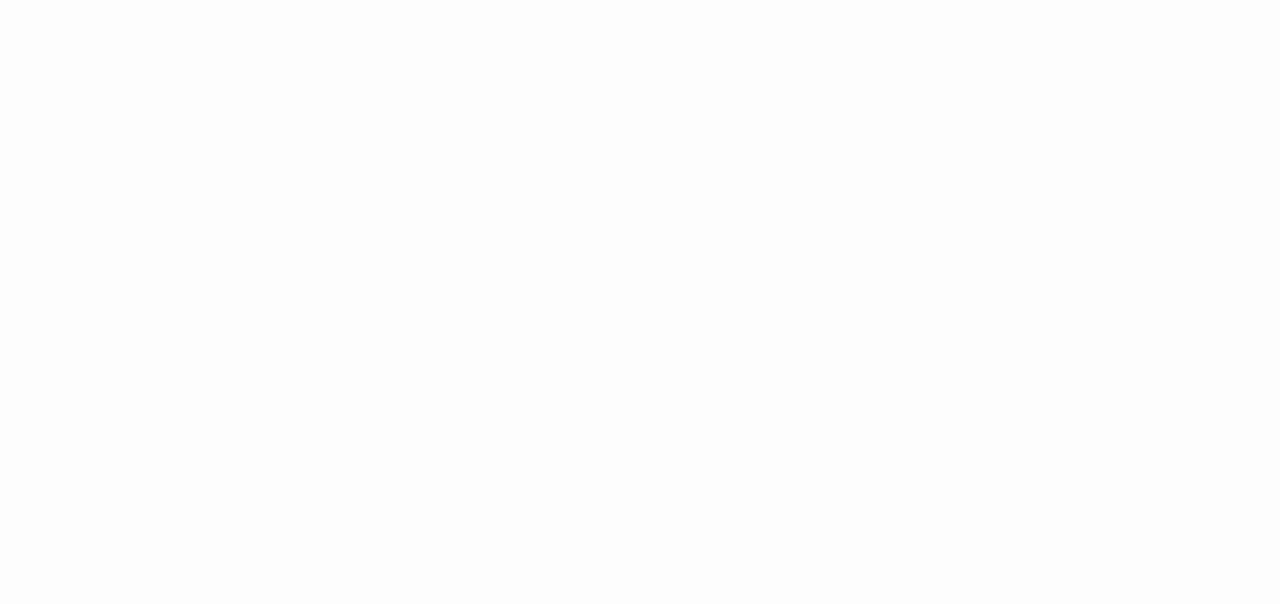
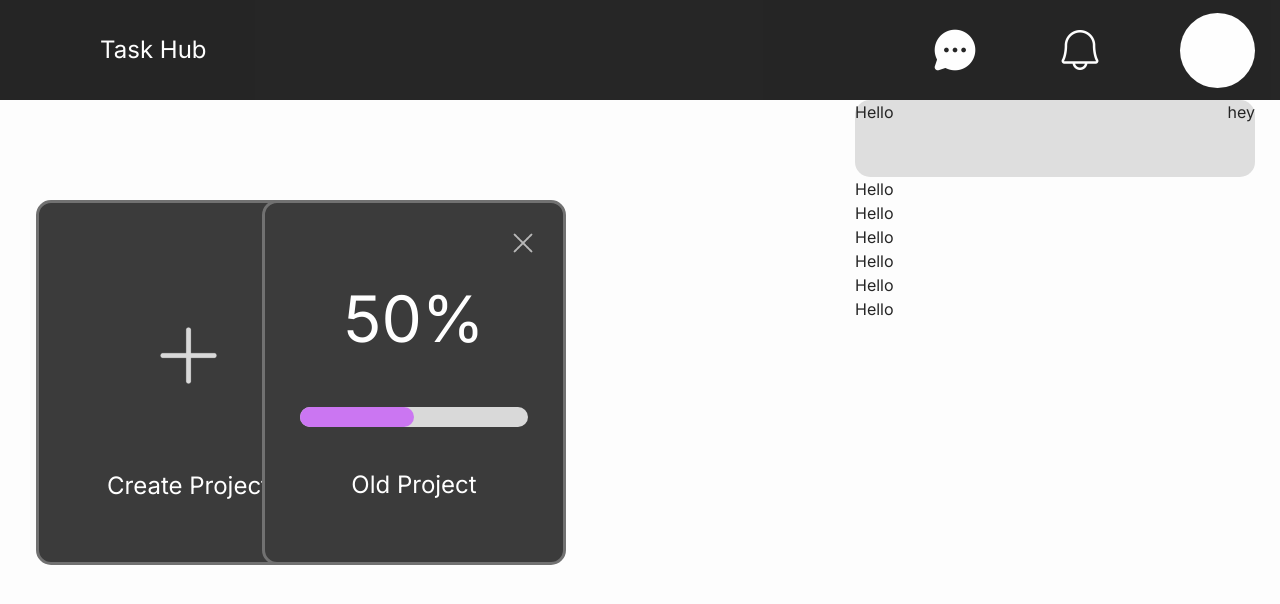
Before and after one commit to MarcosRodriguez03/task-hub-fullstack, a Next.js app: page /pages/HomePage in a window 1280 px wide. Shown: the top 604 px of the page. Built offline with nearby package versions, Linux system fonts and the light colour scheme.

Commit message:
eod push - home page layout and components

```diff
--- a/src/app/pages/HomePage/page.tsx
+++ b/src/app/pages/HomePage/page.tsx
@@ -1,3 +1,4 @@
+'use client';
 'use client';
 
 import React, { useEffect } from 'react'
@@ -13,8 +14,61 @@
         document.body.style.backgroundColor = '#FDFDFD';
     }, [])
 
+
+    useEffect(() => {
+        document.body.style.backgroundColor = '#FDFDFD';
+    }, [])
+
     return (
         <div>
+            <div className='h-[100px] bg-black px-[25px] opacity-85'>
+                <div className='flex justify-between h-full'>
+                    <div className='text-white my-auto text-[24px] ps-[75px]'>
+                        Task Hub
+                    </div>
+                    <div className='flex'>
+                        <div className='my-auto'>
+                            <Image className='cursor-pointer' height={50} width={50} src={messageIcon} alt='messaging icon' />
+                        </div>
+                        <div className='my-auto'>
+                            <Image height={50} width={50} className='mx-[75px] cursor-pointer' src={noNotifications} alt='not full notifications icon' />
+                        </div>
+                        <div className='my-auto rounded-[75px] bg-white h-[75px] w-[75px] cursor-pointer'></div>
+                    </div>
+
+                </div>
+
+                <div className='grid justify-end'>
+                    <div className='bg-[#D9D9D9] w-[400px] h-[77px] rounded-[15px]'>
+                        <div className='flex justify-between'>
+                            <p>Hello</p>
+                            <p>hey</p>
+                        </div>
+                    </div>
+                    <div>Hello</div>
+                    <div>Hello</div>
+                    <div>Hello</div>
+                    <div>Hello</div>
+                    <div>Hello</div>
+                    <div className='ms-18'>Hello</div>
+                </div>
+
+            </div>
+
+            <div className='grid grid-cols-5 px-[75px] mt-[100px]'>
+                <div className='grid justify-center'>
+                    <div className='h-[365px] w-[304px] bg-[#3B3B3B] rounded-[15px] border-[#717171] border-[3px] cursor-pointer text-center'>
+                        <div className='grid justify-center mt-[115px] mb-[75px]'>
+                            <Image height={75} width={75} src={plusIcon} alt='plus icon' />
+                        </div>
+                        <div className='text-white text-[24px]'>Create Project</div>
+                    </div>
+                </div>
+                <ProjectCardComponent percentText='50%' percent='50' projectName='Old Project' />
+            </div>
+
+
+
 
         </div>
     )
```
